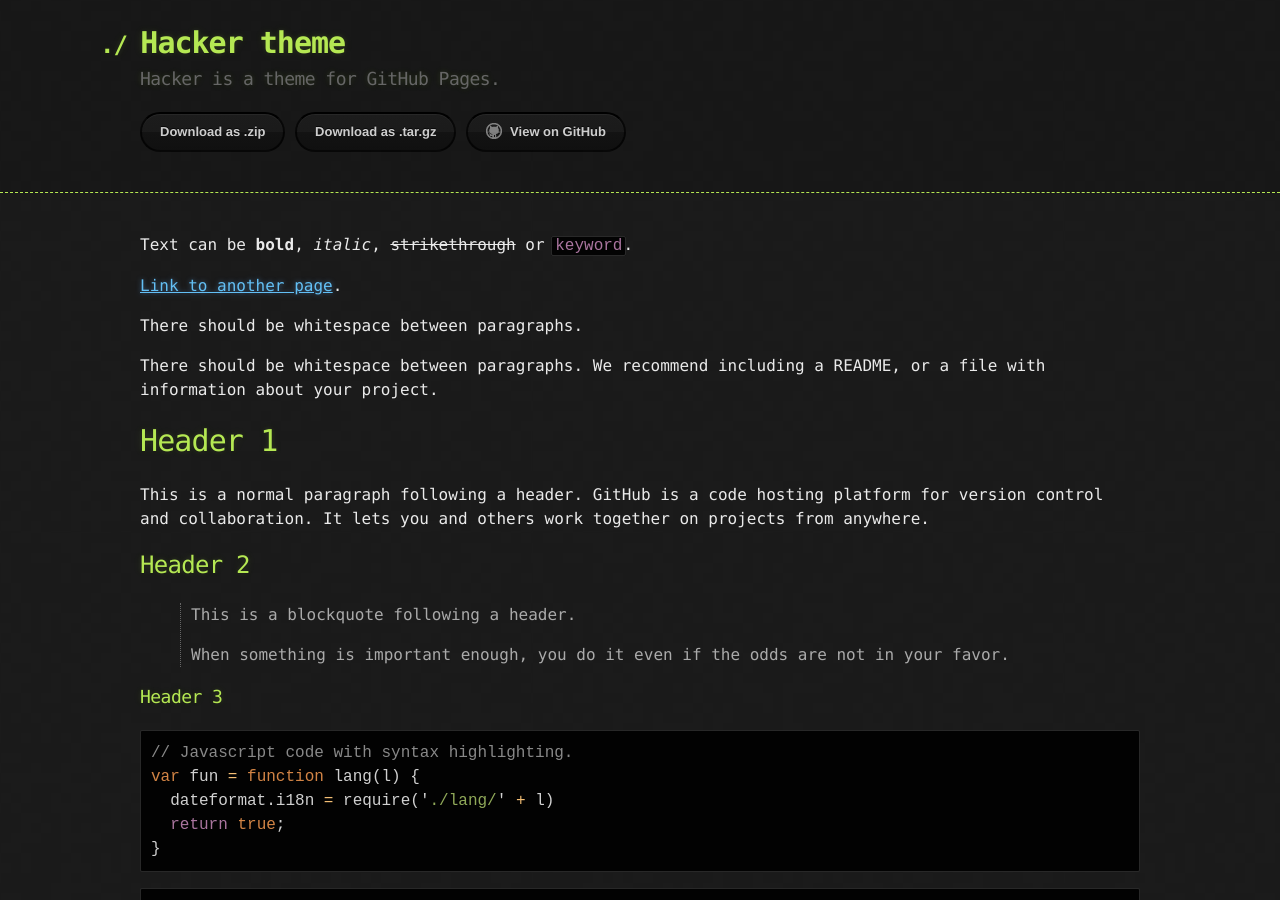
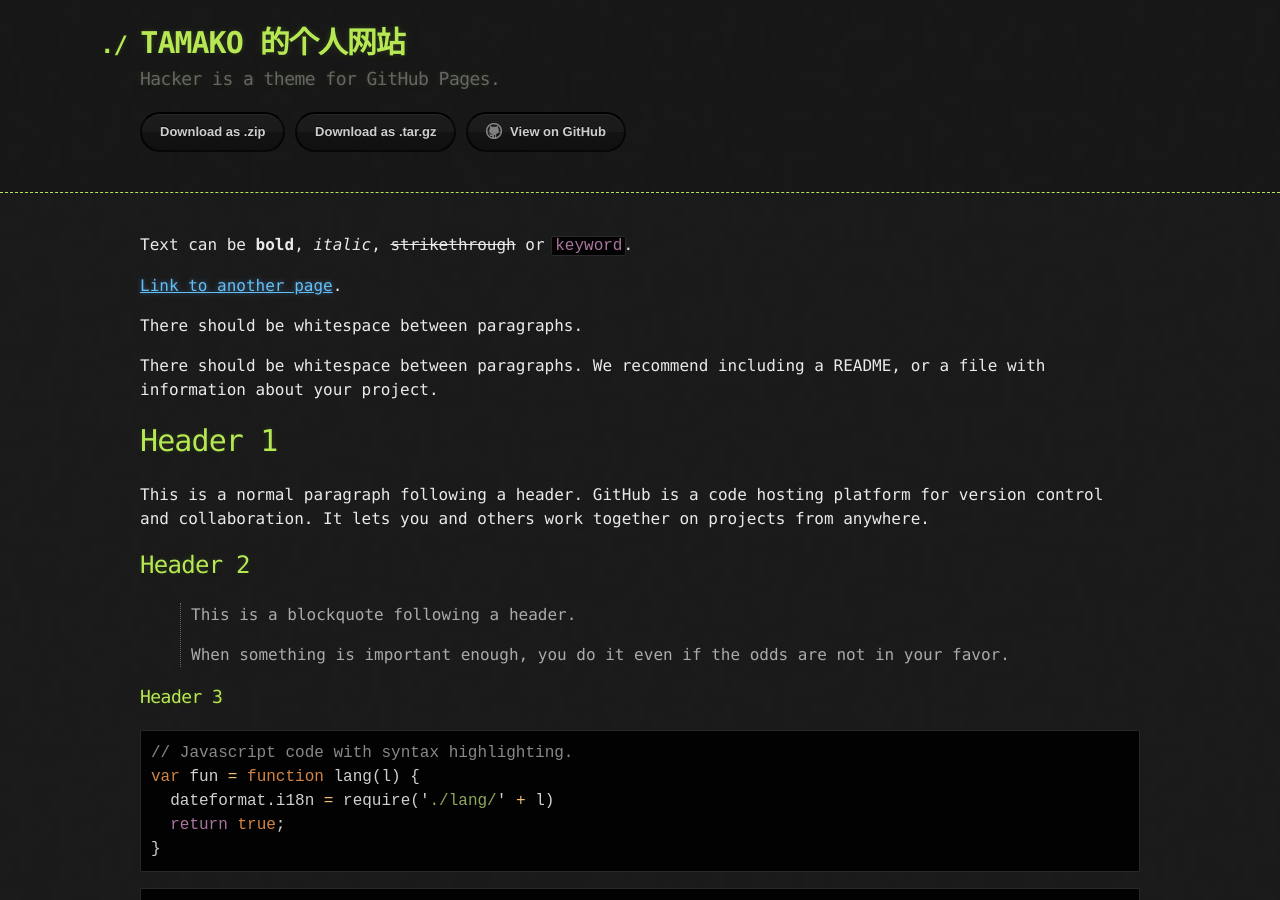
Before and after one commit to tamako23333/tamako23333.github.io, a Jekyll site: the page built from index.md, in a window 1280 px wide and 900 px high. Built offline with Jekyll 4.4.1, drawn with Linux system fonts in a browser that asks for light colours.

Commit message:
Update _config.yml

```diff
--- a/_config.yml
+++ b/_config.yml
@@ -1,4 +1,4 @@
-title: Hacker theme
+title: TAMAKO 的个人网站
 description: Hacker is a theme for GitHub Pages.
 show_downloads: true
 google_analytics:
```
